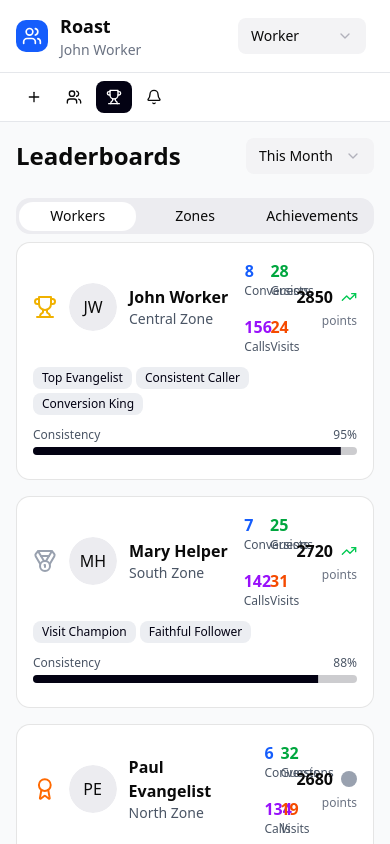
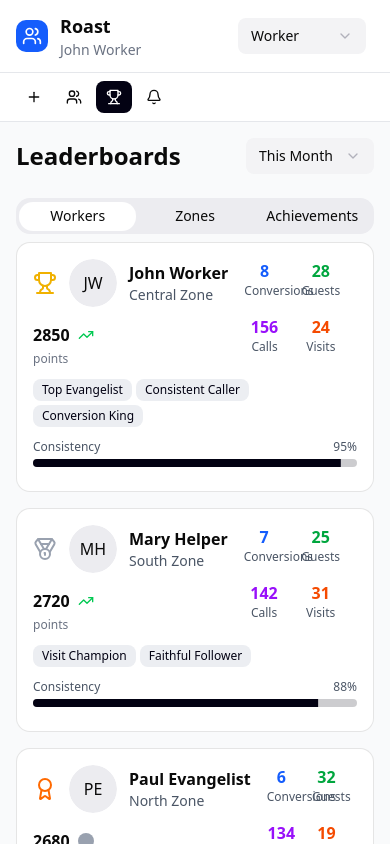
Before and after one commit to chukwuma-azubuike/roast, a React (Vite) app: page / in a window 390 px wide. Both pictures are taken after a click on the button 114 px from the left and 97 px from the top of the page. Shown: the top 844 px of the page. Built offline with nearby package versions, Linux system fonts and the light colour scheme.

Commit message:
fix: 🐛 more responsive leaderboard

```diff
--- a/src/App.tsx
+++ b/src/App.tsx
@@ -94,13 +94,13 @@ export default function App() {
                 id: 'capture',
                 label: 'New Guest',
                 icon: Plus,
-                roles: ['worker'],
+                roles: ['worker', 'coordinator', 'admin', 'pastor'],
             },
             {
                 id: 'myGuests',
                 label: 'My Guests',
                 icon: Users,
-                roles: ['worker'],
+                roles: ['worker', 'coordinator', 'admin', 'pastor'],
             },
             {
                 id: 'zone',
--- a/src/components/GlobalDashboard.tsx
+++ b/src/components/GlobalDashboard.tsx
@@ -308,7 +308,7 @@ export function GlobalDashboard() {
                 </TabsContent>
 
                 <TabsContent value="analytics">
-                    <div className="space-y-6">
+                    <div className="grid grid-cols-1 md:grid-cols-2 gap-4">
                         {/* Drop-off Analysis */}
                         <Card>
                             <CardHeader>
--- a/src/components/Leaderboards.tsx
+++ b/src/components/Leaderboards.tsx
@@ -329,7 +329,8 @@ export function Leaderboards({ currentUser }: LeaderboardsProps) {
                             className={worker.id === currentUser.id ? 'ring-2 ring-blue-500 bg-blue-50' : ''}
                         >
                             <CardContent className="p-4">
-                                <div className="flex items-center space-x-4">
+                                <div className="flex items-start sm:items-center space-x-4">
+                                    <div className="space-y-4">
                                         <div className="flex items-center space-x-3">
                                             {getRankIcon(index + 1)}
                                             <Avatar className="w-12 h-12">
@@ -338,6 +339,14 @@ export function Leaderboards({ currentUser }: LeaderboardsProps) {
                                             <div>
                                                 <h3 className="font-semibold">{worker.name}</h3>
                                                 <p className="text-sm text-gray-600">{worker.zone} Zone</p>
+                                            </div>
+                                        </div>
+                                        <div className="sm:hidden">
+                                            <div className="flex items-center space-x-2 mb-1">
+                                                <span className="font-bold">{worker.points}</span>
+                                                {getTrendIcon(worker.trend)}
+                                            </div>
+                                            <div className="text-xs text-start text-gray-500">points</div>
                                         </div>
                                     </div>
 
@@ -362,7 +371,7 @@ export function Leaderboards({ currentUser }: LeaderboardsProps) {
                                         </div>
                                     </div>
 
-                                    <div className="text-right">
+                                    <div className="text-right hidden sm:block">
                                         <div className="flex items-center space-x-2 mb-1">
                                             <span className="font-bold">{worker.points}</span>
                                             {getTrendIcon(worker.trend)}
--- a/src/components/ZoneDashboard.tsx
+++ b/src/components/ZoneDashboard.tsx
@@ -616,70 +616,15 @@ export function ZoneDashboard({ currentUser }: ZoneDashboardProps) {
     };
 
     return (
-        <div className="p-4">
+        <div className="p-4 space-y-4">
             {/* Header */}
-            <div className="mb-6">
+            <div>
                 <div className="flex items-center justify-between mb-4">
-                    <h1 className="text-2xl font-bold">Zone Dashboard</h1>
-                    <div className="flex items-center space-x-2">
-                        {/* View Toggle */}
-                        <ToggleGroup
-                            type="single"
-                            value={viewMode}
-                            onValueChange={value => {
-                                if (value) {
-                                    setViewMode(value as 'kanban' | 'list');
-                                    // Reset filters when switching views
-                                    setSearchTerm('');
-                                    setStageFilter('all');
-                                    setBulkReassignMode(false);
-                                    setSelectedGuests([]);
-                                }
-                            }}
-                        >
-                            <ToggleGroupItem value="kanban" aria-label="Kanban view">
-                                <LayoutGrid className="w-4 h-4" />
-                            </ToggleGroupItem>
-                            <ToggleGroupItem value="list" aria-label="List view">
-                                <List className="w-4 h-4" />
-                            </ToggleGroupItem>
-                        </ToggleGroup>
+                    <h1 className="text-2xl font-bold">{zones.find(z => z.id === selectedZone)?.name} Dashboard</h1>
 
-                        {/* Bulk Actions */}
-                        {!bulkReassignMode ? (
-                            <Button variant="outline" onClick={() => setBulkReassignMode(true)}>
-                                <UserCheck className="w-4 h-4 mr-2" />
-                                Bulk Reassign
-                            </Button>
-                        ) : (
-                            <div className="flex items-center space-x-2">
-                                <span className="text-sm text-gray-600">{selectedGuests.length} selected</span>
-                                <Select onValueChange={handleBulkReassign}>
-                                    <SelectTrigger className="w-40">
-                                        <SelectValue placeholder="Assign to..." />
-                                    </SelectTrigger>
-                                    <SelectContent>
-                                        {mockWorkers.map(worker => (
-                                            <SelectItem key={worker.id} value={worker.id}>
-                                                {worker.name}
-                                            </SelectItem>
-                                        ))}
-                                    </SelectContent>
-                                </Select>
-                                <Button
-                                    variant="outline"
-                                    onClick={() => {
-                                        setBulkReassignMode(false);
-                                        setSelectedGuests([]);
-                                    }}
-                                >
-                                    <X className="w-4 h-4" />
-                                </Button>
-                            </div>
-                        )}
-
-                        {/* Zone Selector */}
-                        {currentUser.role === 'admin' || currentUser.role === 'pastor' ? (
+                    {/* Zone Selector */}
+                    {currentUser.role === 'admin' ||
+                        (currentUser.role === 'pastor' && (
                             <Select value={selectedZone} onValueChange={setSelectedZone}>
                                 <SelectTrigger className="w-48">
                                     <SelectValue />
@@ -692,12 +637,7 @@ export function ZoneDashboard({ currentUser }: ZoneDashboardProps) {
                                     ))}
                                 </SelectContent>
                             </Select>
-                        ) : (
-                            <Badge variant="outline" className="text-lg px-3 py-1">
-                                {zones.find(z => z.id === selectedZone)?.name}
-                            </Badge>
-                        )}
-                    </div>
+                        ))}
                 </div>
 
                 {/* Zone Stats */}
@@ -731,7 +671,7 @@ export function ZoneDashboard({ currentUser }: ZoneDashboardProps) {
 
             {/* Instructions - Only show for Kanban view */}
             {viewMode === 'kanban' && (
-                <Card className="mb-6">
+                <Card>
                     <CardContent className="p-4">
                         <h3 className="font-medium mb-2">Pipeline Management</h3>
                         <p className="text-sm text-gray-600 mb-2">
@@ -761,6 +701,65 @@ export function ZoneDashboard({ currentUser }: ZoneDashboardProps) {
                     </CardContent>
                 </Card>
             )}
+
+            <div className="flex items-center space-x-2 w-full justify-between">
+                {/* View Toggle */}
+
+                {/* Bulk Actions */}
+                {!bulkReassignMode ? (
+                    <Button variant="outline" onClick={() => setBulkReassignMode(true)}>
+                        <UserCheck className="w-4 h-4 mr-2" />
+                        Bulk Reassign
+                    </Button>
+                ) : (
+                    <div className="flex items-center space-x-2">
+                        <span className="text-sm text-gray-600">{selectedGuests.length} selected</span>
+                        <Select onValueChange={handleBulkReassign}>
+                            <SelectTrigger className="w-40">
+                                <SelectValue placeholder="Assign to..." />
+                            </SelectTrigger>
+                            <SelectContent>
+                                {mockWorkers.map(worker => (
+                                    <SelectItem key={worker.id} value={worker.id}>
+                                        {worker.name}
+                                    </SelectItem>
+                                ))}
+                            </SelectContent>
+                        </Select>
+                        <Button
+                            variant="outline"
+                            onClick={() => {
+                                setBulkReassignMode(false);
+                                setSelectedGuests([]);
+                            }}
+                        >
+                            <X className="w-4 h-4" />
+                        </Button>
+                    </div>
+                )}
+
+                <ToggleGroup
+                    type="single"
+                    value={viewMode}
+                    onValueChange={value => {
+                        if (value) {
+                            setViewMode(value as 'kanban' | 'list');
+                            // Reset filters when switching views
+                            setSearchTerm('');
+                            setStageFilter('all');
+                            setBulkReassignMode(false);
+                            setSelectedGuests([]);
+                        }
+                    }}
+                >
+                    <ToggleGroupItem value="kanban" aria-label="Kanban view">
+                        <LayoutGrid className="w-4 h-4" />
+                    </ToggleGroupItem>
+                    <ToggleGroupItem value="list" aria-label="List view">
+                        <List className="w-4 h-4" />
+                    </ToggleGroupItem>
+                </ToggleGroup>
+            </div>
 
             {/* View Content */}
             {viewMode === 'kanban' ? (
```
Lines whose indentation alone changed are shown as unchanged.
